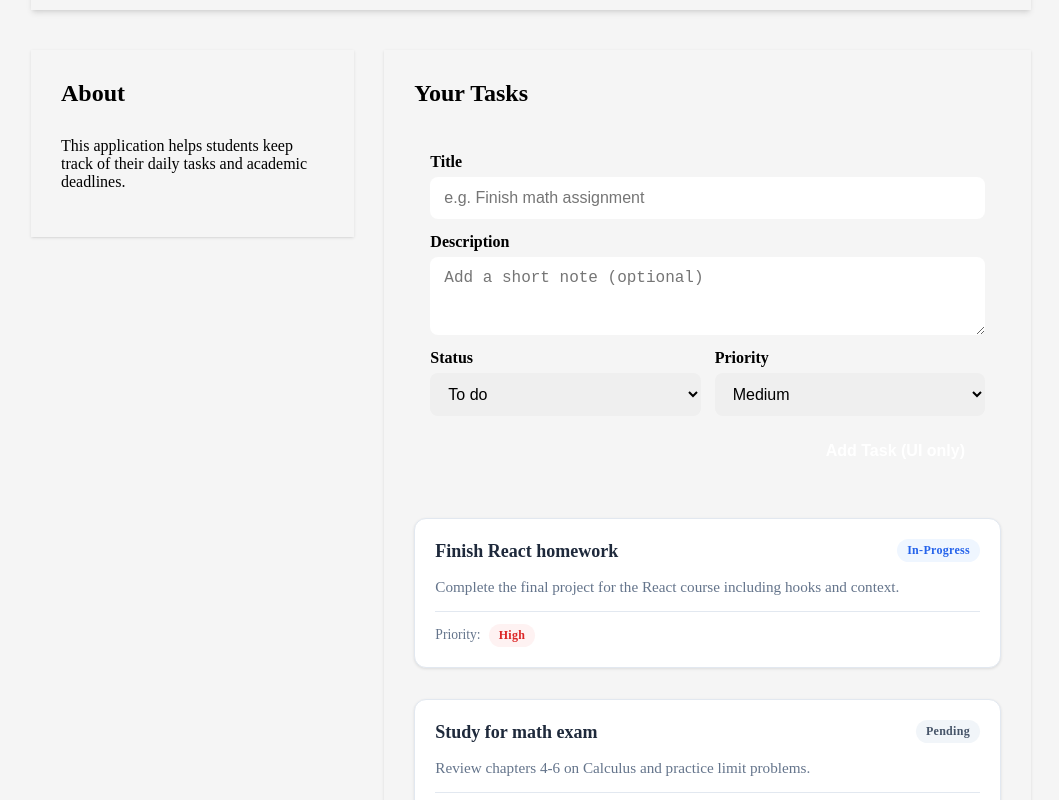
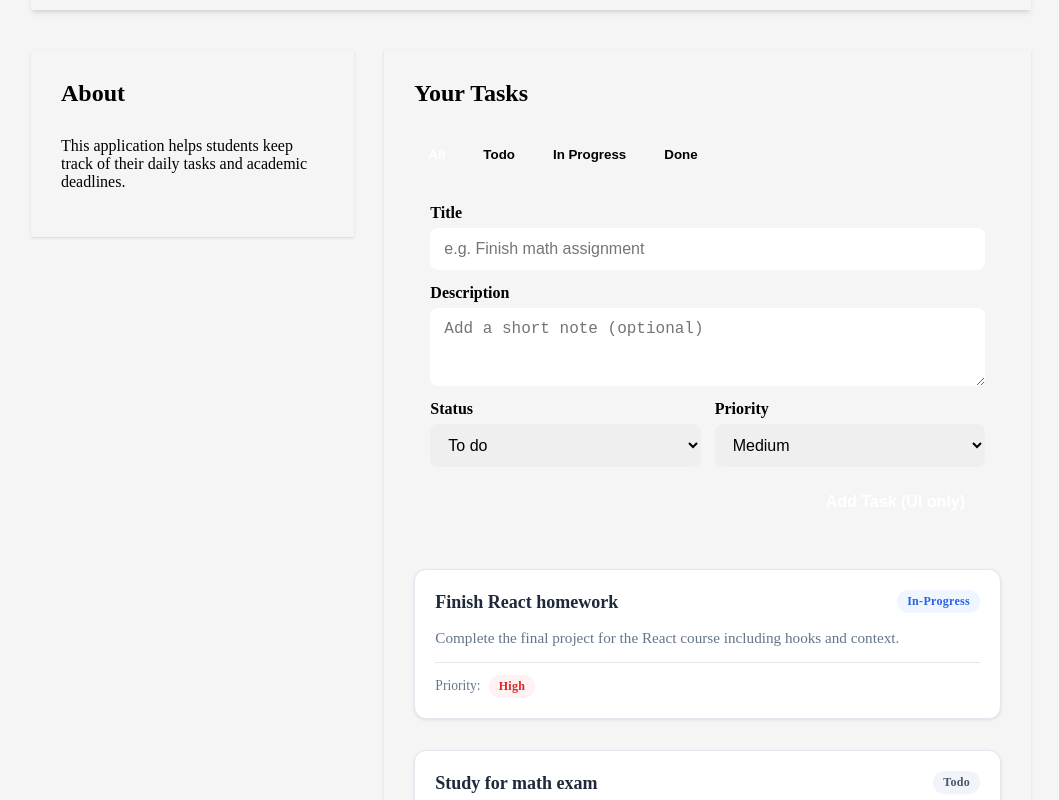
Before and after one commit to SELab-AN/EXP1, a React (Vite) app in the folder student-task-planner/: page / in a window 1280 px wide. Shown: the part 340-1140 px from the top of the page, without its empty margins (109-1168 px from the left). Built offline with nearby package versions, Linux system fonts and the light colour scheme.

Commit message:
feat: add task filter controls

```diff
--- a/student-task-planner/src/App.css
+++ b/student-task-planner/src/App.css
@@ -101,6 +101,34 @@
   border-bottom: 2px solid var(--border);
   padding-bottom: 10px;
   margin-bottom: 20px;
+}
+
+/* Task Status Filter */
+.task-status-filter {
+  display: flex;
+  gap: 10px;
+  flex-wrap: wrap;
+  margin-bottom: 16px;
+}
+
+.filter-btn {
+  padding: 10px 14px;
+  border: 1px solid var(--border);
+  background: var(--surface);
+  color: var(--text-main);
+  border-radius: 999px;
+  font-weight: 600;
+  cursor: pointer;
+}
+
+.filter-btn:hover {
+  border-color: var(--primary);
+}
+
+.filter-btn.is-active {
+  background: var(--primary);
+  border-color: var(--primary);
+  color: #fff;
 }
 
 /* Task Form */
--- a/student-task-planner/src/App.jsx
+++ b/student-task-planner/src/App.jsx
@@ -1,9 +1,19 @@
 import "./App.css";
+import { useMemo, useState } from "react";
 import Header from "./components/Header";
 import AddTaskForm from "./components/AddTaskForm";
 import TaskList from "./components/TaskList";
+import TaskStatusFilter from "./components/TaskStatusFilter";
+import sampleTasks from "./data/tasks";
 
 function App() {
+  const [statusFilter, setStatusFilter] = useState("all");
+
+  const visibleTasks = useMemo(() => {
+    if (statusFilter === "all") return sampleTasks;
+    return sampleTasks.filter((task) => task.status === statusFilter);
+  }, [statusFilter]);
+
   return (
     <div className="app-container" id="home">
       <Header />
@@ -21,8 +31,9 @@ function App() {
 
         <section className="tasks-section" id="tasks">
           <h2>Your Tasks</h2>
+          <TaskStatusFilter value={statusFilter} onChange={setStatusFilter} />
           <AddTaskForm />
-          <TaskList />
+          <TaskList tasks={visibleTasks} />
         </section>
       </main>
 
--- /dev/null
+++ b/student-task-planner/src/components/TaskStatusFilter.jsx
@@ -0,0 +1,35 @@
+function TaskStatusFilter({ value = "all", onChange } = {}) {
+  const options = [
+    { value: "all", label: "All" },
+    { value: "todo", label: "Todo" },
+    { value: "in-progress", label: "In Progress" },
+    { value: "done", label: "Done" },
+  ];
+
+  function handleSelect(nextValue) {
+    if (typeof onChange === "function") {
+      onChange(nextValue);
+    }
+  }
+
+  return (
+    <div className="task-status-filter" role="group" aria-label="Task status filter">
+      {options.map((option) => {
+        const isActive = value === option.value;
+        return (
+          <button
+            key={option.value}
+            type="button"
+            className={isActive ? "filter-btn is-active" : "filter-btn"}
+            aria-pressed={isActive}
+            onClick={() => handleSelect(option.value)}
+          >
+            {option.label}
+          </button>
+        );
+      })}
+    </div>
+  );
+}
+
+export default TaskStatusFilter;
--- /dev/null
+++ b/student-task-planner/src/config/constants.js
@@ -0,0 +1,3 @@
+export const APP_CONFIG = {
+  title: "Daily Task Manager",
+};
--- a/student-task-planner/src/data/tasks.js
+++ b/student-task-planner/src/data/tasks.js
@@ -10,21 +10,21 @@ const tasks = [
     id: 2,
     title: "Study for math exam",
     description: "Review chapters 4-6 on Calculus and practice limit problems.",
-    status: "pending",
+    status: "todo",
     priority: "medium"
   },
   {
     id: 3,
     title: "Read literature assignment",
     description: "Read chapters 1-3 of 'The Great Gatsby' and take notes for the essay.",
-    status: "completed",
+    status: "done",
     priority: "low"
   },
   {
     id: 4,
     title: "Prepare lab report",
     description: "Write the introduction and methodology sections for the physics lab.",
-    status: "pending",
+    status: "todo",
     priority: "high"
   }
 ];
```
